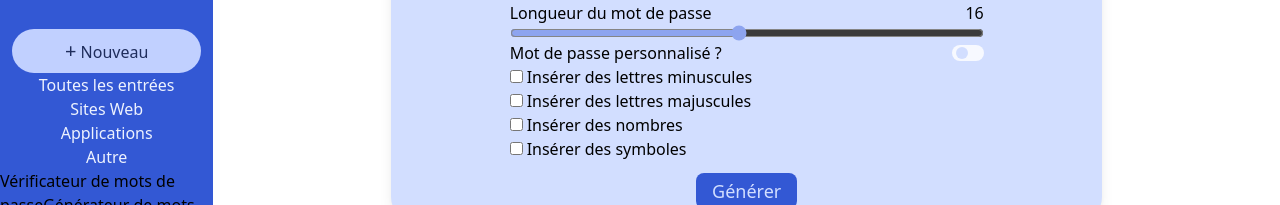
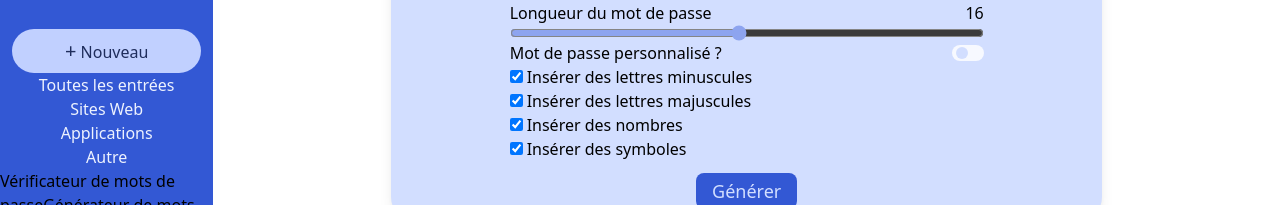
Before and after one commit to Shaktas/Projet-1-React-Express-Front, a React (Vite) app: page /genPwd in a window 1280 px wide. Shown: the part 231-436 px from the top of the page. Built offline with nearby package versions, Linux system fonts and the light colour scheme.

Commit message:
BuxFix : When toggle display the other pwd

```diff
--- a/src/Components/ActionComponents/Checkbox.jsx
+++ b/src/Components/ActionComponents/Checkbox.jsx
@@ -1,9 +1,15 @@
 import PropTypes from "prop-types";
 
-function Checkbox({ string, id, onChange }) {
+function Checkbox({ string, id, checked, onChange }) {
   return (
     <div>
-      <input type="checkbox" name={id} id={id} onChange={onChange} />
+      <input
+        type="checkbox"
+        name={id}
+        id={id}
+        onChange={onChange}
+        checked={checked}
+      />
       <label className="ml-1" htmlFor={id}>
         {string}
       </label>
@@ -15,5 +21,6 @@ export default Checkbox;
 Checkbox.propTypes = {
   string: PropTypes.string,
   id: PropTypes.string,
+  checked: PropTypes.bool,
   onChange: PropTypes.func,
 };
--- /dev/null
+++ b/src/Components/ActionComponents/CopyButton.jsx
@@ -0,0 +1,23 @@
+import { CopySvg } from "../../assets/Svg";
+import PropTypes from "prop-types";
+
+function CopyButton(PasteHandler) {
+  return (
+    <button
+      className="flex justify-center items-center"
+      type="button"
+      role="button"
+      onClick={PasteHandler}
+    >
+      <span className="mr-2 text-blue-12">
+        <CopySvg height="15" width="15" />
+      </span>
+    </button>
+  );
+}
+
+export default CopyButton;
+
+CopyButton.propTypes = {
+  PasteHandler: PropTypes.func,
+};
--- a/src/Components/Password/GenPwd.jsx
+++ b/src/Components/Password/GenPwd.jsx
@@ -1,18 +1,20 @@
 import { useState } from "react";
-import { CopySvg } from "../../assets/Svg";
 import { genPwd } from "../../libs/function";
 import ClickButton from "../ActionComponents/ClickButton";
 import Checkbox from "../ActionComponents/Checkbox";
 import ToggleSwitch from "../ActionComponents/ToggleSwitch";
 import CustomPwd from "./CustomPwd";
+import CopyButton from "../ActionComponents/CopyButton";
 
 function GenPwd() {
   const [length, setLength] = useState(16);
-  const [lowerLetterBool, setLowerLetterBool] = useState(false);
-  const [upperLetterBool, setUpperLetterBool] = useState(false);
-  const [numberBool, setNumberBool] = useState(false);
-  const [symbolsBool, setSymbolsBool] = useState(false);
+  const [lengthCustom, setLengthCustom] = useState("");
+  const [lowerLetterBool, setLowerLetterBool] = useState(true);
+  const [upperLetterBool, setUpperLetterBool] = useState(true);
+  const [numberBool, setNumberBool] = useState(true);
+  const [symbolsBool, setSymbolsBool] = useState(true);
   const [pwd, setPwd] = useState("");
+  const [pwdCustom, setPwdCustom] = useState("");
   const [isToggled, setIsToggled] = useState(false);
   const [sentenceCustom, setSentenceCustom] = useState("");
 
@@ -20,17 +22,25 @@ function GenPwd() {
     {
       id: "lowerLetter",
       string: "Insérer des lettres minuscules",
+      checked: lowerLetterBool,
       onChange: setLowerLetterHandler,
     },
     {
       id: "upperLetter",
       string: "Insérer des lettres majuscules",
+      checked: upperLetterBool,
       onChange: setUpperLetterHandler,
     },
-    { id: "number", string: "Insérer des nombres", onChange: setNumberHandler },
+    {
+      id: "number",
+      string: "Insérer des nombres",
+      checked: numberBool,
+      onChange: setNumberHandler,
+    },
     {
       id: "symbols",
       string: "Insérer des symboles",
+      checked: symbolsBool,
       onChange: setSymbolsHandler,
     },
   ];
@@ -63,7 +73,13 @@ function GenPwd() {
       sentence: sentenceCustom,
     };
 
-    setPwd(genPwd(paramsGenPwd, isToggled));
+    if (isToggled) {
+      const string = genPwd(paramsGenPwd, isToggled);
+      setPwdCustom(string);
+      setLengthCustom(string.length);
+    } else {
+      setPwd(genPwd(paramsGenPwd, isToggled));
+    }
   }
 
   function setIsToggleHandler(isToggled) {
@@ -83,18 +99,15 @@ function GenPwd() {
       <div className="flex justify-center w-2/3 bg-blue-5 shadow-lg rounded-3xl">
         <div className="w-2/3">
           <p className="flex justify-between items-center mt-10 h-7 bg-blue-8 text-blue-12 w-full rounded-3xl indent-5">
-            {pwd}
-            {pwd.length != 0 ? (
-              <button
-                className="flex justify-center items-center"
-                type="button"
-                role="button"
-                onClick={PasteHandler}
-              >
-                <span className="mr-2 text-blue-12">
-                  <CopySvg height="15" width="15" />
-                </span>
-              </button>
+            {isToggled ? pwdCustom : pwd}
+            {isToggled ? (
+              pwdCustom.length != 0 ? (
+                <CopyButton PasteHandler={PasteHandler} />
+              ) : (
+                ""
+              )
+            ) : pwd.length != 0 ? (
+              <CopyButton PasteHandler={PasteHandler} />
             ) : (
               ""
             )}
@@ -102,7 +115,7 @@ function GenPwd() {
           <div className="flex flex-col justify-center mt-5">
             <div className="flex justify-between">
               <label htmlFor="length">Longueur du mot de passe</label>
-              <span>{length}</span>
+              <span>{isToggled ? lengthCustom : length}</span>
             </div>
             {isToggled ? (
               ""
@@ -134,6 +147,7 @@ function GenPwd() {
                   key={param.id + "KeyGenPwd"}
                   string={param.string}
                   id={param.id}
+                  checked={param.checked}
                   onChange={param.onChange}
                 />
               ))
```
